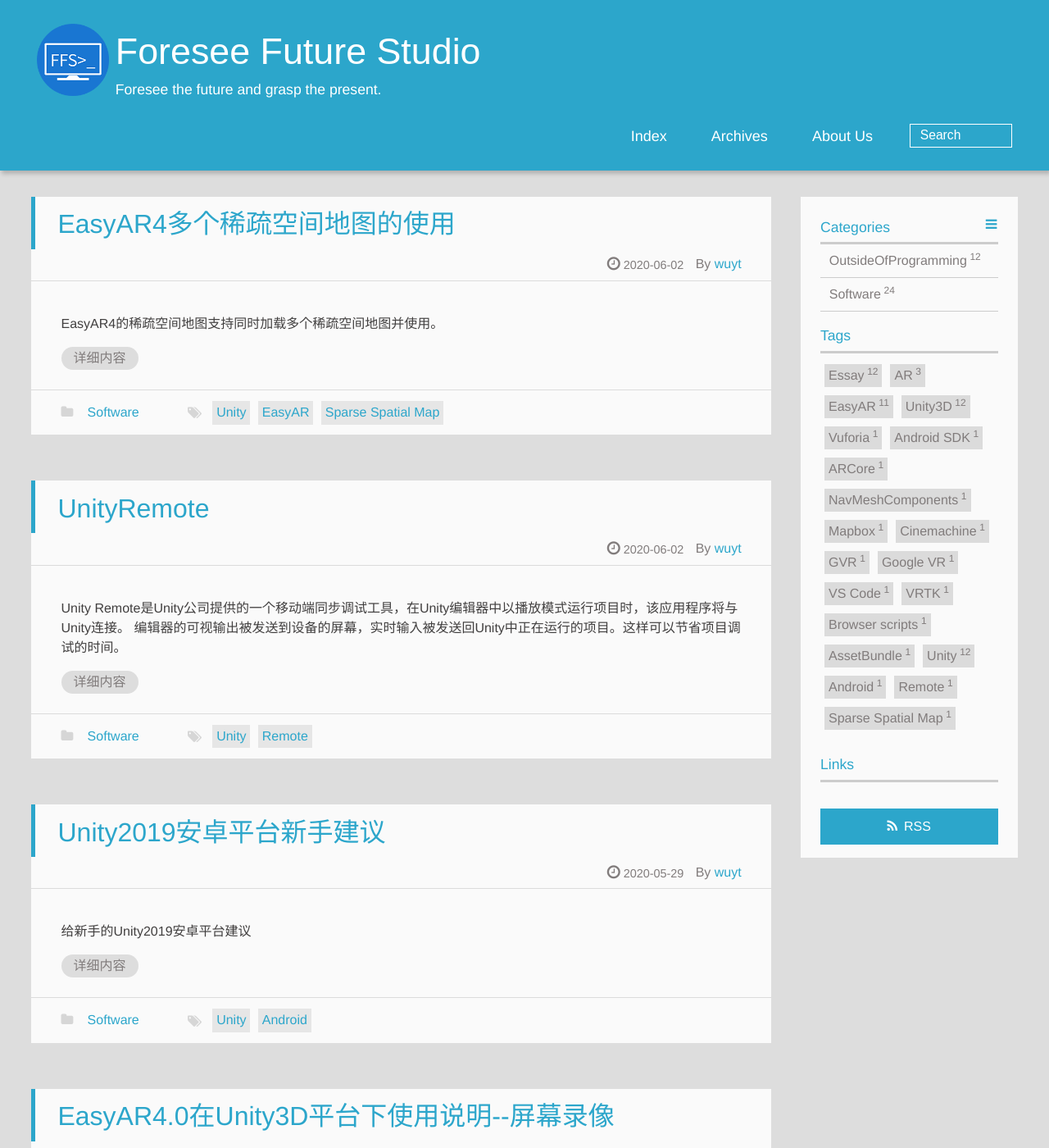
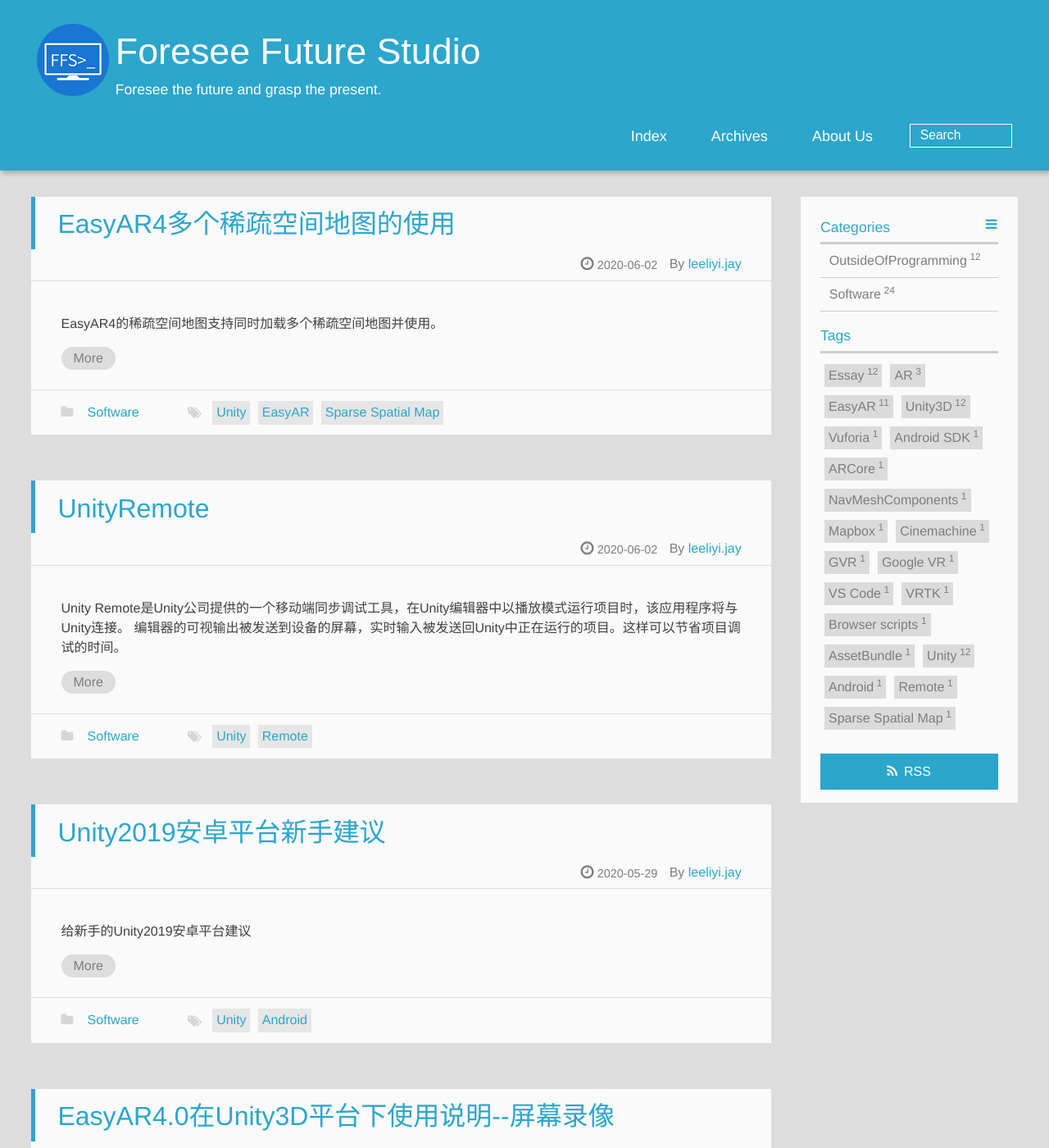
Before and after one commit to wuyt/wuyt.github.io, a Jekyll site: the page built from index.html, in a window 1280 px wide and 1400 px high. Shown: the whole window at 82% size. Built offline with Jekyll 4.4.1, drawn with Linux system fonts in a browser that asks for light colours; the list of posts is cut into pages by our own code; some of the changed text lies outside the part shown.

Commit message:
Update _config.yml

```diff
--- a/_config.yml
+++ b/_config.yml
@@ -54,7 +54,7 @@
 - category
 - tag
 #- tagcloud
-- links
+#- links
 #- douban
 #- github-card
 - rss
@@ -76,7 +76,7 @@
 #### index post is expanding or not
 index:
   expand: true           ## default is unexpanding,so you can only see the short description of each post.
-  excerpt_link: 详细内容
+  excerpt_link: More
 
 close_aside: false  #close sidebar in post page if true
 mathjax: true      #enable mathjax if true
@@ -84,7 +84,7 @@
 
 #### Author information
 author:
-  name: wuyt      ## e.g. wuchong Author name
+  name:  leeliyi.jay      ## e.g. wuchong Author name
   intro_line1:  #"Hello ,I'm Larry Page in Google."    ## your introduction on the bottom of the page
   intro_line2:  #"This is my blog,believe it or not."  ## the 2nd line
   weibo:      ## e.g. wuchong1014 or 2176287895 for http://weibo.com/2176287895
@@ -92,7 +92,7 @@
   tsina:      ## e.g. 2176287895  Your weibo ID,It will be used in share button.
   douban:     ## e.g. wuchong1014 or your id for https://www.douban.com/people/wuchong1014
   zhihu:      ## e.g. jark  for http://www.zhihu.com/people/jark
-  email: 5140075@qq.com     ## e.g. imjark@gmail.com
+  email:  leeliyi.jay@gmail.com     ## e.g. imjark@gmail.com
   twitter:    ## e.g. jarkwu for https://twitter.com/jarkwu
   github: wuyt    ## e.g. wuchong for https://github.com/wuchong
   facebook:   ## e.g. imjark for https://facebook.com/imjark
```
